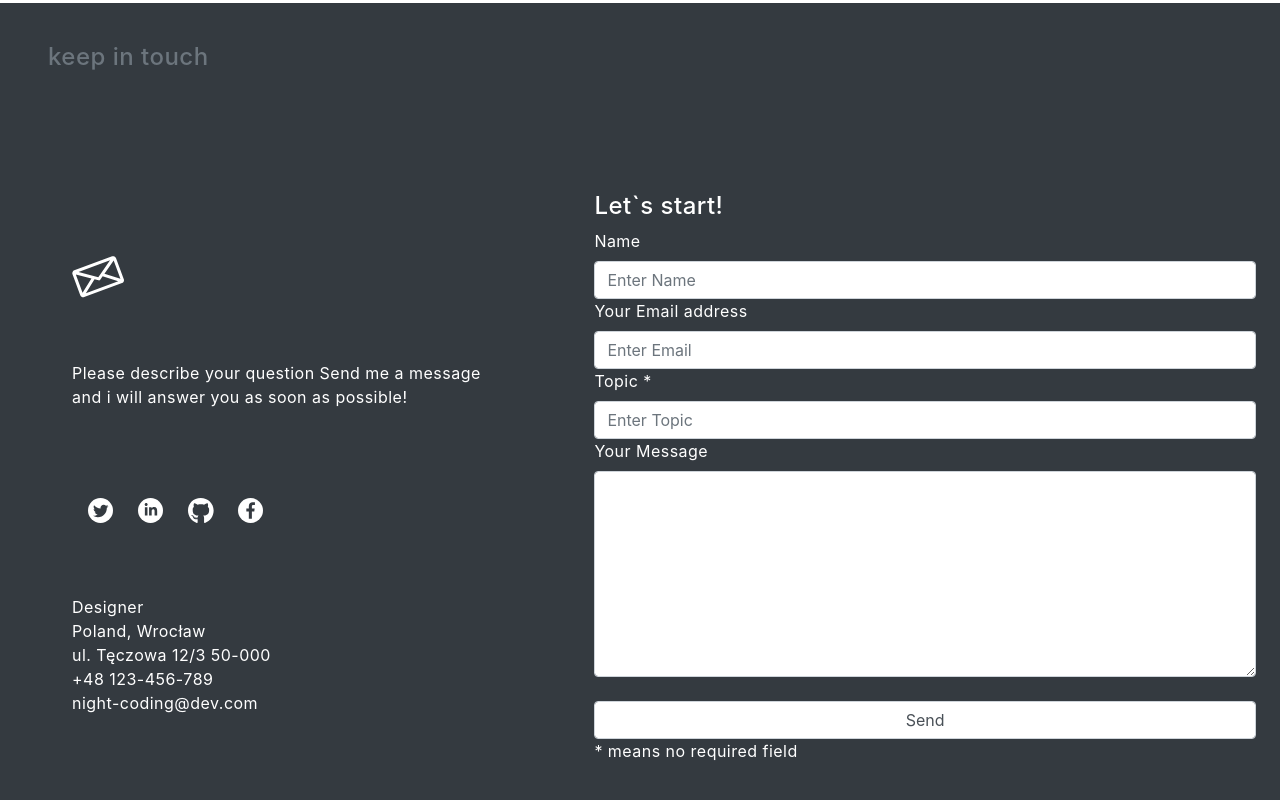
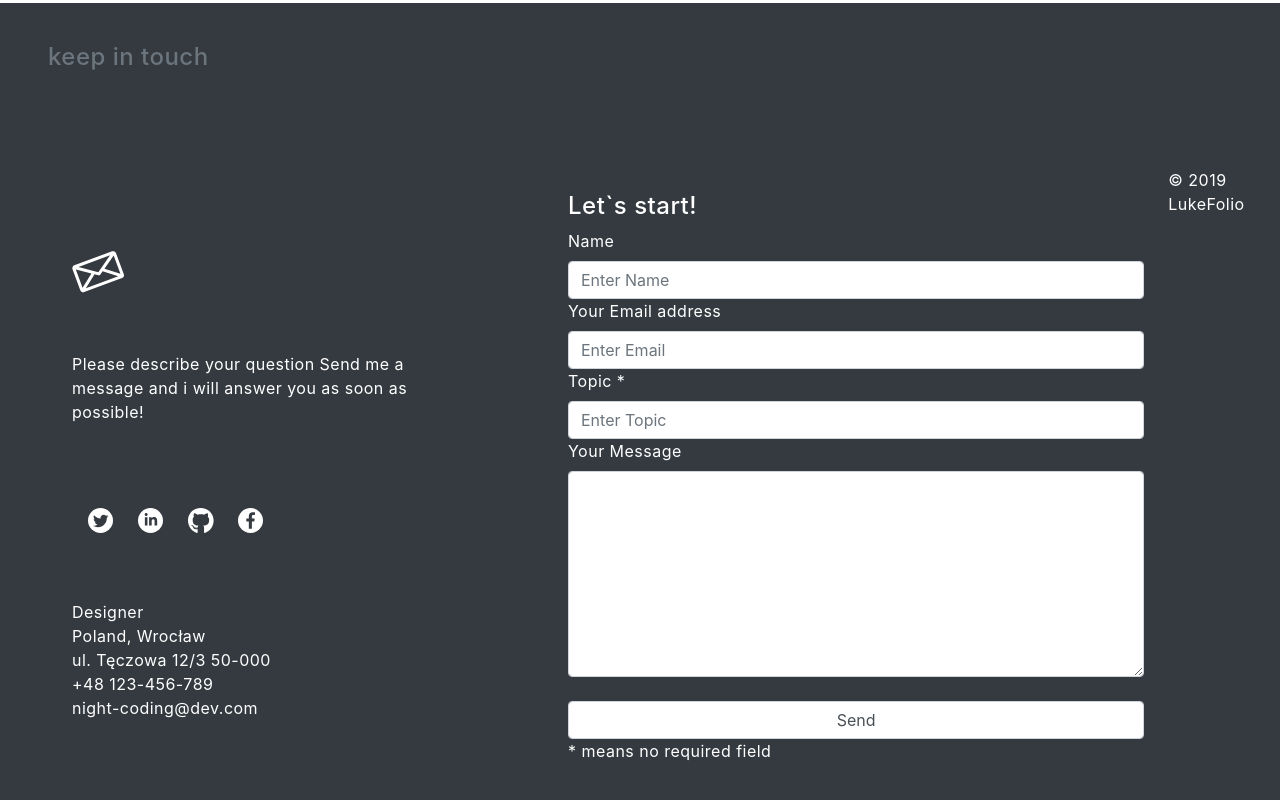
Before and after one commit to wallgravve/portfolio, a website: page Portfolio-LP.html in a window 1280 px wide. Shown: the part 3372-4172 px from the top of the page. Drawn offline with nearby package versions, Linux system fonts and the light colour scheme; a script that the page names is missing.

Commit message:
Update Portfolio-LP.html

```diff
--- a/Portfolio-LP.html
+++ b/Portfolio-LP.html
@@ -351,6 +351,8 @@ I took inspiratkon from the grand-bains.fr website.
 
 
             </div>
+        <p>&copy; 2019 LukeFolio<p>
+
 
             </div>
 
```
